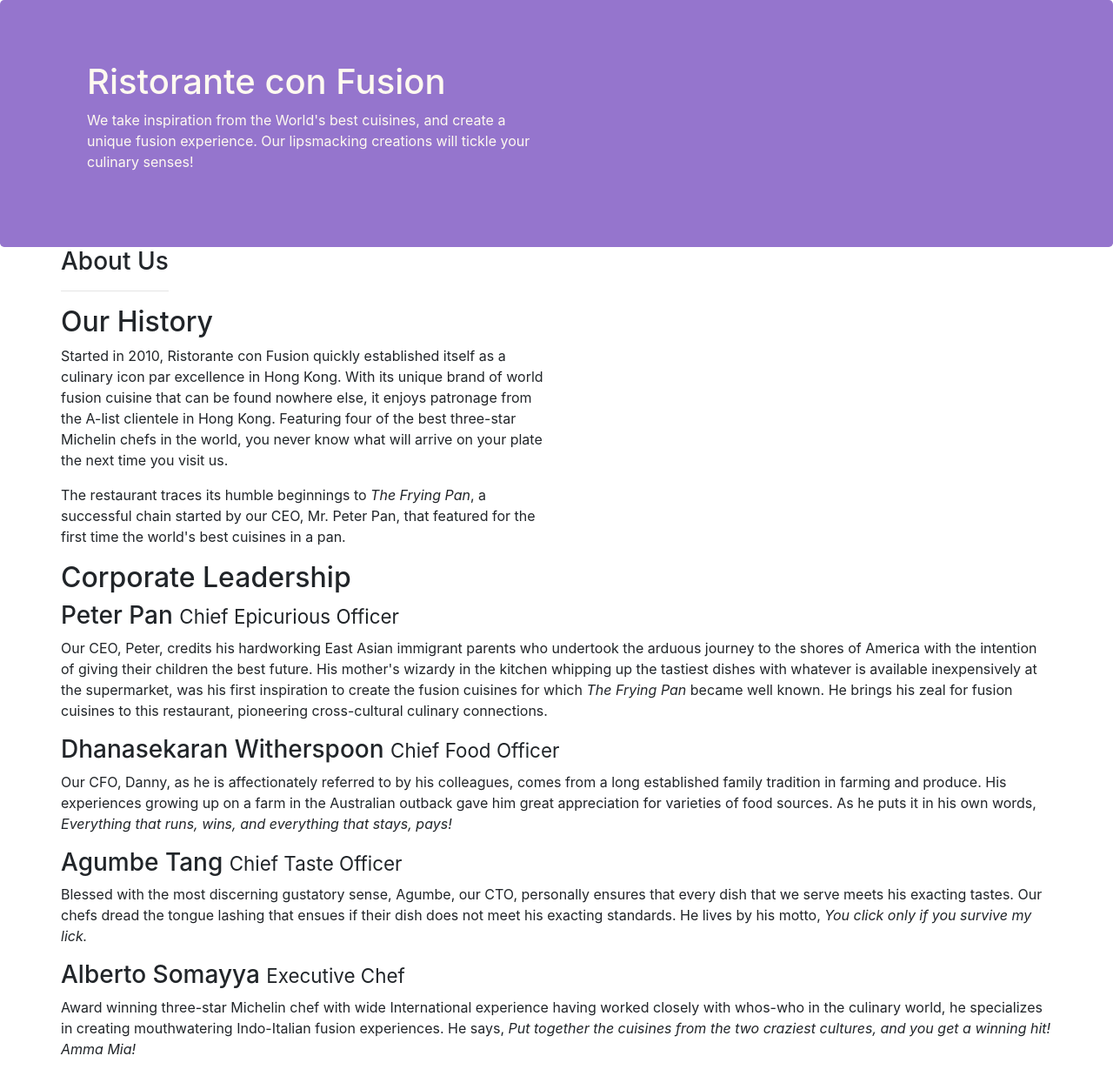
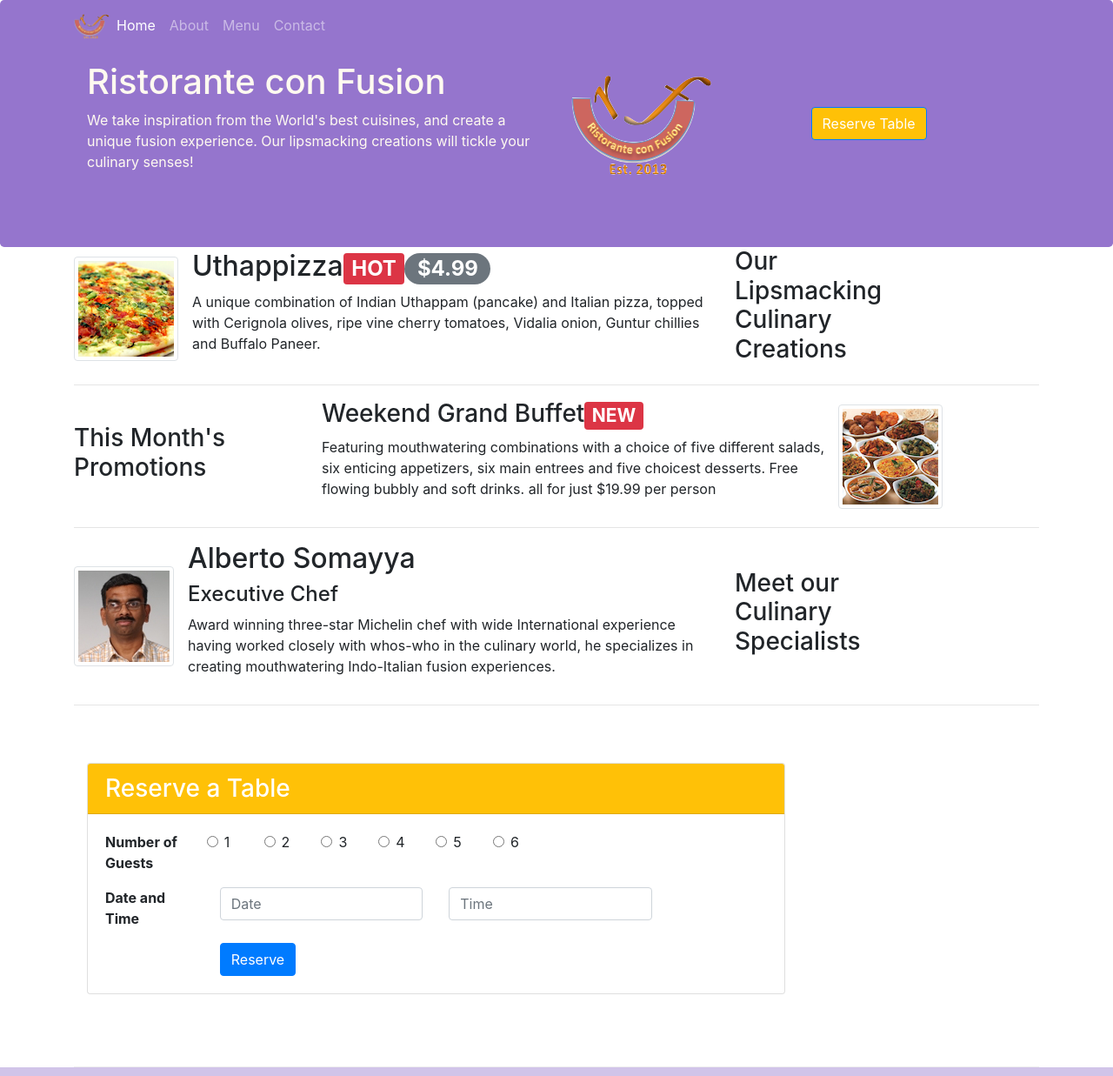
Before and after one commit to ZichenWang03/Confusion, a website: page index.html in a window 1280 px wide. Shown: the top 1237 px of the page at 87% size. Drawn offline with nearby package versions, Linux system fonts and the light colour scheme.

Commit message:
done assignment2

```diff
--- a/index.html
+++ b/index.html
@@ -16,6 +16,27 @@
 </head>
 
 <body>
+    <body>
+        <nav class="navbar navbar-dark navbar-expand-sm fixed-top">
+            <div class="container">
+                <button class="navbar-toggler" type="button" data-toggle="collapse" data-target="#Navbar">
+                    <span class="navbar-toggler-icon"></span>
+                </button>
+                <a class="navbar-brand mr-auto" href="#"><img src="img/logo.png" height="30" width="41"></a>
+                <div class="collapse navbar-collapse" id="Navbar">
+                    <ul class="navbar-nav mr-auto">
+                        <li class="nav-item active"><a class="nav-link" href="./index.html"><span class="fa fa-home fa-lg"></span>
+                                Home</a></li>
+                        <li class="nav-item"><a class="nav-link" href="./aboutus.html"><span
+                                    class="fa fa-info fa-lg"></span> About</a></li>
+                        <li class="nav-item"><a class="nav-link" href="#"><span class="fa fa-list fa-lg"></span> Menu</a>
+                        </li>
+                        <li class="nav-item"><a class="nav-link" href="#"><span
+                                    class="fa fa-address-card fa-lg"></span> Contact</a></li>
+                    </ul>
+                </div>
+            </div>
+        </nav>
 
     <header class="jumbotron">
         <div class="container">
@@ -25,62 +46,77 @@
                     <p>We take inspiration from the World's best cuisines, and create a unique fusion experience. Our
                         lipsmacking creations will tickle your culinary senses!</p>
                 </div>
-                <div class="col-12 col-sm">
-                </div>
+            <div class="col-12 col-sm-3 align-self-center">
+                <img src="img/logo.png" class="img-fluid">
             </div>
+            <div class="col-3 align-self-center">
+                <button type="submit" class="btn btn-primary bg-warning text-black-50">Reserve Table</button>
+            </div>
+
         </div>
     </header>
 
     <div class="container ">
-        <div class="row ">
-            <div>
-                <h3>About Us</h3>
-                <hr>
+
+
+        <div class="row  align-items-center" >
+            <div class="media col-8" >
+                <img class="d-flex mr-3 img-thumbnail align-self-center" src="img/uthappizza.png" alt="Uthappizza">
+                <div class="media-body" >
+                    <h2 class="mt-0">Uthappizza<span class="badge badge-danger">HOT</span><span class="badge badge-pill badge-secondary">$4.99</span></h2>
+                    <p class="d-none d-sm-block " >A unique combination of Indian Uthappam (pancake) and
+                        Italian pizza, topped with Cerignola olives, ripe vine
+                        cherry tomatoes, Vidalia onion, Guntur chillies and
+                        Buffalo Paneer.</p>
+                </div>
             </div>
-        </div>
-
-        <div class="row  align-items-center">
-            <div class="half">
-                <h2>Our History</h2>
-                <p>Started in 2010, Ristorante con Fusion quickly established itself as a culinary icon par excellence
-                    in Hong Kong. With its unique brand of world fusion cuisine that can be found nowhere else, it
-                    enjoys patronage from the A-list clientele in Hong Kong. Featuring four of the best three-star
-                    Michelin chefs in the world, you never know what will arrive on your plate the next time you visit
-                    us.</p>
-                <p>The restaurant traces its humble beginnings to <em>The Frying Pan</em>, a successful chain started by
-                    our CEO, Mr. Peter Pan, that featured for the first time the world's best cuisines in a pan.</p>
+            <div class="col-2">
+                <h3 class="mt-0" >Our Lipsmacking Culinary Creations</h3>
             </div>
 
         </div>
+        <hr>
 
 
         <div class="row  align-items-center">
-            <div>
-                <h2>Corporate Leadership</h2>
-                <h3>Peter Pan <small>Chief Epicurious Officer</small></h3>
-                <p class="d-none d-sm-block">Our CEO, Peter, credits his hardworking East Asian immigrant parents who
-                    undertook the arduous journey to the shores of America with the intention of giving their children
-                    the best future. His mother's wizardy in the kitchen whipping up the tastiest dishes with whatever
-                    is available inexpensively at the supermarket, was his first inspiration to create the fusion
-                    cuisines for which <em>The Frying Pan</em> became well known. He brings his zeal for fusion cuisines
-                    to this restaurant, pioneering cross-cultural culinary connections.</p>
-                <h3>Dhanasekaran Witherspoon <small>Chief Food Officer</small></h3>
-                <p class="d-none d-sm-block">Our CFO, Danny, as he is affectionately referred to by his colleagues,
-                    comes from a long established family tradition in farming and produce. His experiences growing up on
-                    a farm in the Australian outback gave him great appreciation for varieties of food sources. As he
-                    puts it in his own words, <em>Everything that runs, wins, and everything that stays, pays!</em></p>
-                <h3>Agumbe Tang <small>Chief Taste Officer</small></h3>
-                <p class="d-none d-sm-block">Blessed with the most discerning gustatory sense, Agumbe, our CTO,
-                    personally ensures that every dish that we serve meets his exacting tastes. Our chefs dread the
-                    tongue lashing that ensues if their dish does not meet his exacting standards. He lives by his
-                    motto, <em>You click only if you survive my lick.</em></p>
-                <h3>Alberto Somayya <small>Executive Chef</small></h3>
-                <p class="d-none d-sm-block">Award winning three-star Michelin chef with wide International experience
-                    having worked closely with whos-who in the culinary world, he specializes in creating mouthwatering
-                    Indo-Italian fusion experiences. He says, <em>Put together the cuisines from the two craziest
-                        cultures, and you get a winning hit! Amma Mia!</em></p>
-            </div>
+
+                <div class="col-sm-3">
+                    <h3 class="mt-0">This Month's Promotions</h3>
+                </div>
+                <div class="media col-8">
+
+                <div class="media-body">
+
+                        <h3>Weekend Grand Buffet<span class="badge badge-danger">NEW</span></h3>
+                        <p class="d-none d-sm-block">Featuring mouthwatering combinations with a choice of five different salads,
+                            six enticing appetizers, six main entrees and five choicest desserts. Free flowing bubbly and soft drinks. all for just $19.99 per person
+                        </p>
+                    </div>
+                    <img class="d-flex mr-3 img-thumbnail align-self-center" src="img/buffet.png" alt="Buffet">
+                </div>
+                </div>
+                <hr>
+                <div class="row  align-items-center">
+                <div class="media col-8">
+                    <img class="d-flex mr-3 img-thumbnail align-self-center"
+                            src="img/alberto.png" alt="Alberto Somayya">
+                    <div class="media-body">
+                        <h2 class="mt-0">Alberto Somayya</h2>
+                        <h4>Executive Chef</h4>
+                        <p class="d-none d-sm-block">Award winning three-star Michelin chef with wide
+                            International experience having worked closely with
+                            whos-who in the culinary world, he specializes in
+                            creating mouthwatering Indo-Italian fusion experiences.
+                            </p>
+                    </div>
+                </div>
+                <div class="col-2">
+                    <h3>Meet our Culinary Specialists</h3>
+                </div>
+
+
         </div>
+        <hr>
         <div class="row row-content">
             <div class="col-12 col-sm-9">
 
@@ -88,7 +124,7 @@
                         <h3 class="card-header bg-warning text-white">Reserve a Table</h3>
                         <div class="card-body">
                             <dl class="row">
-                                <dt class="col-2">Number of Guests</dt>
+                                <dt class="col-sm-2">Number of Guests</dt>
                                 <div class="form-check col-1">
                                     <input class="form-check-input" type="radio" name="flexRadioDefault" id="flexRadioDefault1">
                                     <label class="form-check-label" for="flexRadioDefault1">
@@ -128,7 +164,7 @@
 
                             </dl>
                             <dl class="row">
-                                <dt class="col-2">Date and Time</dt>
+                                <dt class="col-sm-2">Date and Time</dt>
                                 <div class="col-md-4">
                                     <input type="text" class="form-control" id="date" name="date" placeholder="Date">
                                 </div>
```
Also changed, not shown: aboutus.html (+3 -2 lines), contactus.html (+3 -2 lines), img/alberto.png (added), img/buffet.png (added), img/logo.png (added), img/uthappizza.png (added), 3 other files.
